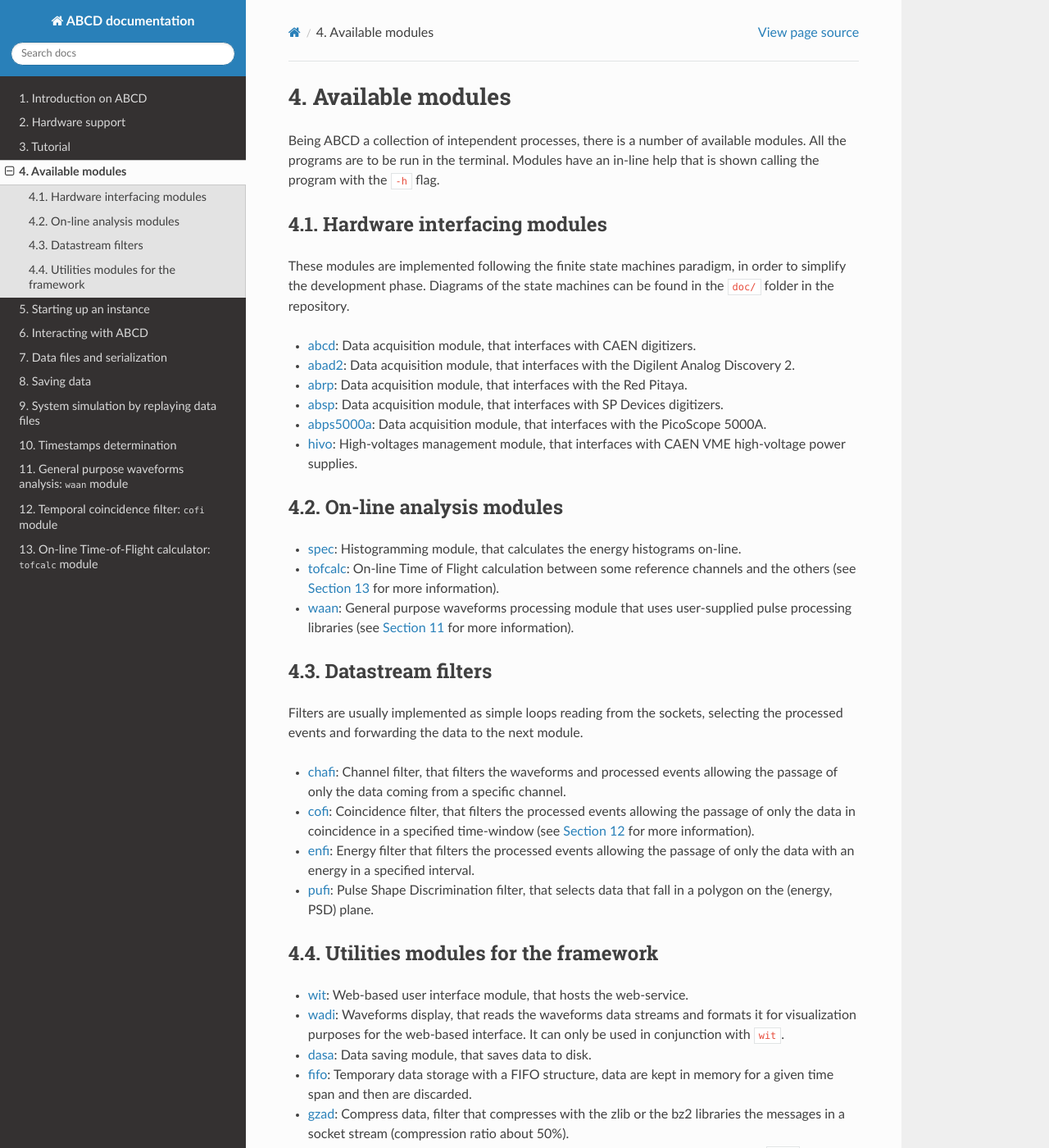
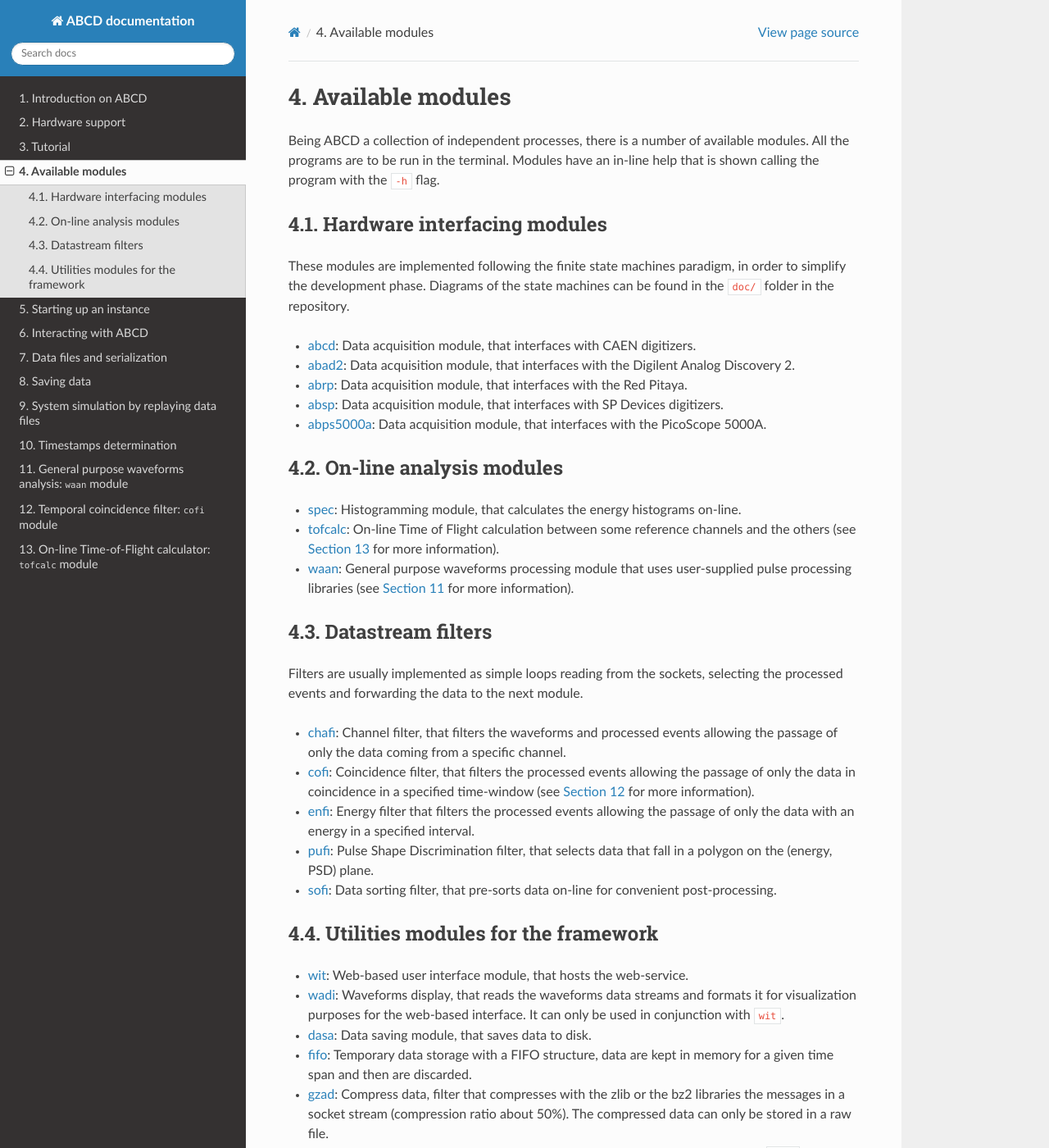
Before and after one commit to cl-fontana/abcd-docs, a Sphinx documentation site: the page built from docs/source/modules.rst, in a window 1280 px wide and 1400 px high. Shown: the whole window at 82% size. Built offline with Sphinx 7.4.7 and the Read the Docs theme 3.1.0, drawn with Linux system fonts in a browser that asks for light colours.

Commit message:
Updated according to the new files' paths

```diff
--- a/docs/source/modules.rst
+++ b/docs/source/modules.rst
@@ -2,7 +2,7 @@
 Available modules
 =================
 
-Being ABCD a collection of intependent processes, there is a number of available modules.
+Being ABCD a collection of independent processes, there is a number of available modules.
 All the programs are to be run in the terminal.
 Modules have an in-line help that is shown calling the program with the ``-h`` flag.
 
@@ -17,7 +17,6 @@ Diagrams of the state machines can be found in the ``doc/`` folder in the reposi
 * `abrp <https://github.com/ec-jrc/abcd/tree/main/abrp/>`_: Data acquisition module, that interfaces with the Red Pitaya.
 * `absp <https://github.com/ec-jrc/abcd/tree/main/absp/>`_: Data acquisition module, that interfaces with SP Devices digitizers.
 * `abps5000a <https://github.com/ec-jrc/abcd/tree/main/abps5000a/>`_: Data acquisition module, that interfaces with the PicoScope 5000A.
-* `hivo <https://github.com/ec-jrc/abcd/tree/main/hivo/>`_: High-voltages management module, that interfaces with CAEN VME high-voltage power supplies.
 
 On-line analysis modules
 ------------------------
@@ -31,10 +30,11 @@ Datastream filters
 
 Filters are usually implemented as simple loops reading from the sockets, selecting the processed events and forwarding the data to the next module.
 
-* `chafi <https://github.com/ec-jrc/abcd/tree/main/chafi/>`_: Channel filter, that filters the waveforms and processed events allowing the passage of only the data coming from a specific channel.
-* `cofi <https://github.com/ec-jrc/abcd/tree/main/cofi/>`_: Coincidence filter, that filters the processed events allowing the passage of only the data in coincidence in a specified time-window (see :numref:`ch-cofi` for more information).
-* `enfi <https://github.com/ec-jrc/abcd/tree/main/enfi/>`_: Energy filter that filters the processed events allowing the passage of only the data with an energy in a specified interval.
-* `pufi <https://github.com/ec-jrc/abcd/tree/main/pufi/>`_: Pulse Shape Discrimination filter, that selects data that fall in a polygon on the (energy, PSD) plane.
+* `chafi <https://github.com/ec-jrc/abcd/blob/main/filters/chafi.c>`_: Channel filter, that filters the waveforms and processed events allowing the passage of only the data coming from a specific channel.
+* `cofi <https://github.com/ec-jrc/abcd/blob/main/filters/cofi.c>`_: Coincidence filter, that filters the processed events allowing the passage of only the data in coincidence in a specified time-window (see :numref:`ch-cofi` for more information).
+* `enfi <https://github.com/ec-jrc/abcd/blob/main/filters/enfi.c>`_: Energy filter that filters the processed events allowing the passage of only the data with an energy in a specified interval.
+* `pufi <https://github.com/ec-jrc/abcd/blob/main/filters/pufi.c>`_: Pulse Shape Discrimination filter, that selects data that fall in a polygon on the (energy, PSD) plane.
+* `sofi <https://github.com/ec-jrc/abcd/blob/main/filters/sofi.c>`_: Data sorting filter, that pre-sorts data on-line for convenient post-processing.
 
 Utilities modules for the framework
 -----------------------------------
@@ -43,5 +43,5 @@ Utilities modules for the framework
 * `wadi <https://github.com/ec-jrc/abcd/tree/main/wadi/>`_: Waveforms display, that reads the waveforms data streams and formats it for visualization purposes for the web-based interface. It can only be used in conjunction with ``wit``.
 * `dasa <https://github.com/ec-jrc/abcd/tree/main/dasa/>`_: Data saving module, that saves data to disk.
 * `fifo <https://github.com/ec-jrc/abcd/tree/main/fifo/>`_: Temporary data storage with a FIFO structure, data are kept in memory for a given time span and then are discarded.
-* `gzad <https://github.com/ec-jrc/abcd/tree/main/gzad/>`_: Compress data, filter that compresses with the zlib or the bz2 libraries the messages in a socket stream (compression ratio about 50%).
-* `unzad <https://github.com/ec-jrc/abcd/tree/main/gzad/>`_: Decompress data, filter that decompresses the packets generated by the ``gzad`` filter.
+* `gzad <https://github.com/ec-jrc/abcd/blob/main/compression/gzad.c>`_: Compress data, filter that compresses with the zlib or the bz2 libraries the messages in a socket stream (compression ratio about 50%). The compressed data can only be stored in a raw file.
+* `unzad <https://github.com/ec-jrc/abcd/blob/main/compression/unzad.c>`_: Decompress data, filter that decompresses the packets generated by the ``gzad`` filter.
```
